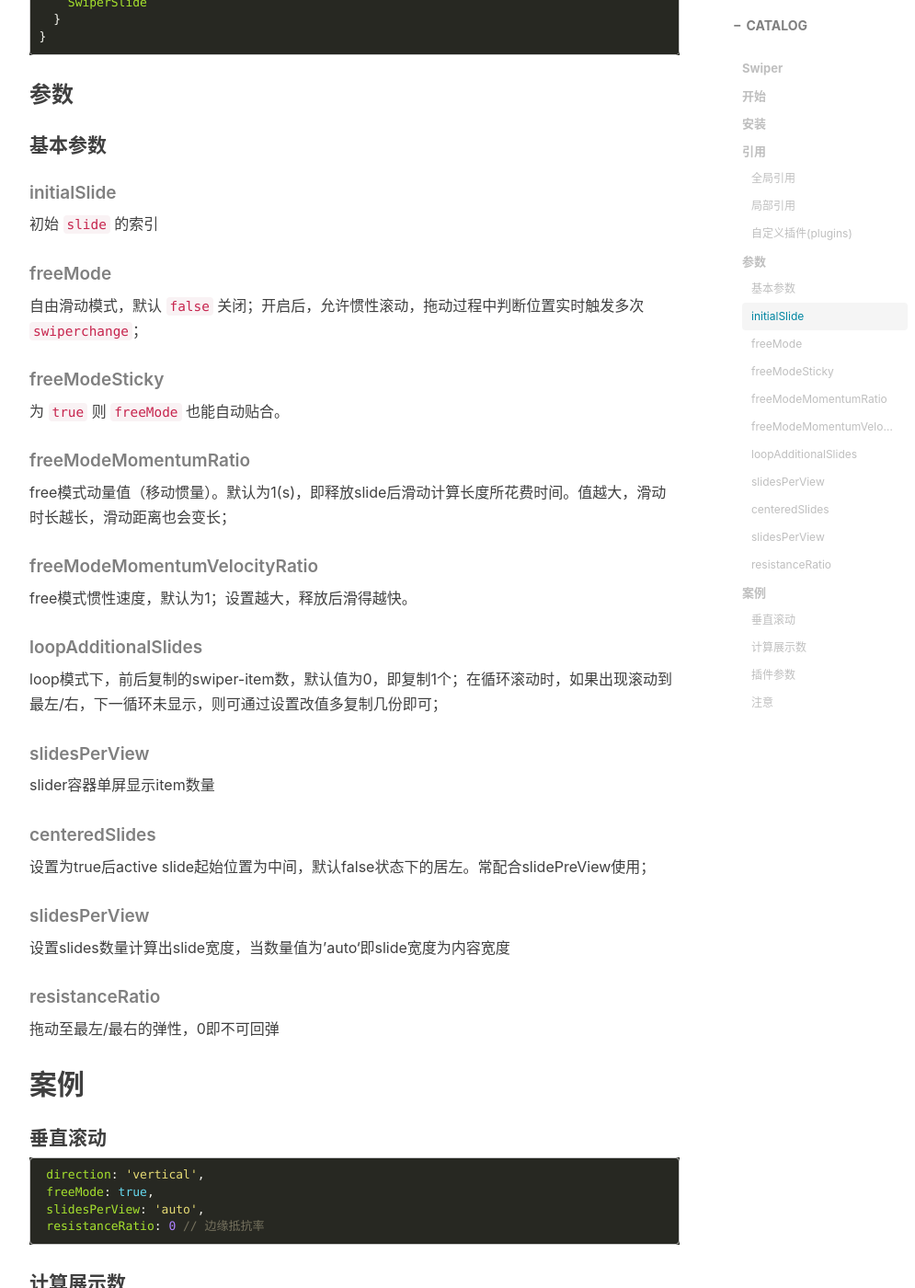
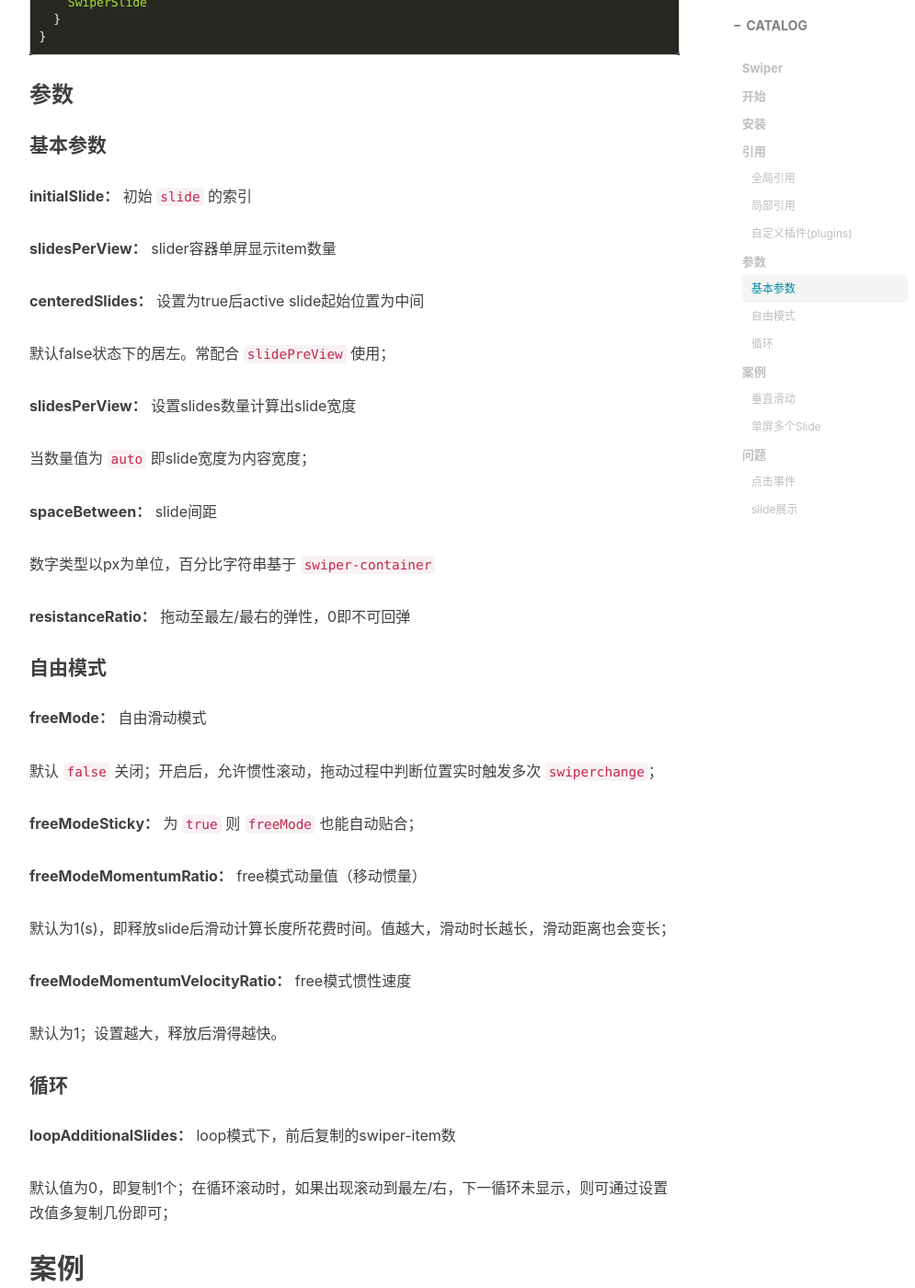
Before and after one commit to KID-1912/KID-1912.github.io, a Jekyll site: the page built from _posts/2021-7-30-Swiper.md, in a window 1280 px wide and 1400 px high, scrolled down 2642 px. Shown: the whole window at 92% size, without its empty margins (233-1228 px from the left). Built offline with Jekyll 4.4.1, drawn with Linux system fonts in a browser that asks for light colours; nearby versions of some CDN libraries; comment, search, counter and statistics services are not loaded; some of the changed text lies outside the part shown.

Commit message:
feat:note

````diff
--- a/_posts/2021-7-30-Swiper.md
+++ b/_posts/2021-7-30-Swiper.md
@@ -25,9 +25,9 @@
 npm install swiper vue-awesome-swiper --save
 ```
 
-`swiper` 是corejs，常用 `swiper4` 与 `swiper6` 版本，最新版本 `swiper7`
+`swiper` 是corejs，常用版本 `swiper4` 与 `swiper6`，最新版本 `swiper7`
 
-`vue-awesome-swiper` 是Vue的 `swiper` 组件（`swiper6` 开始，`swiper` 集成了各框架组件能力以取代 `vue-awesome-swiper`）
+`vue-awesome-swiper` 是 `swiper` 的Vue组件（`swiper6` 开始，`swiper` 集成了各框架组件能力以取代 `vue-awesome-swiper`）
 
 版本区别：[swiper简介和swiper各版本兼容性](https://www.swiper.com.cn/about/us/index.html)
 
@@ -53,7 +53,10 @@
 // import style (<= Swiper 5.x)
 import 'swiper/css/swiper.css'
 
-Vue.use(VueAwesomeSwiper, /* { default options with global component } */)
+Vue.use(
+  VueAwesomeSwiper,
+  { ... } // default options with global component
+)
 ```
 
 #### 局部引用
@@ -69,10 +72,7 @@
 <swiper :options="swiperOptions">
   <swiper-slide v-for="(item, index) in 6" :key="index">
     <div class="prize-box fs-0">
-      <img
-        class="prize-pic w-100"
-        :src="require(`@img/prize-pool/prize_${index}.png`)"
-        alt="pic"
+      <img class="prize-pic" :src="require(`@img/prize-pool/prize_${index}.png`)"
       />
     </div>
   </swiper-slide>
@@ -129,49 +129,49 @@
 
 #### 基本参数
 
-##### initialSlide
+**initialSlide：** 初始 `slide` 的索引
 
-初始 `slide` 的索引
+**slidesPerView：** slider容器单屏显示item数量
 
-##### freeMode
+**centeredSlides：** 设置为true后active slide起始位置为中间
 
-自由滑动模式，默认 `false` 关闭；开启后，允许惯性滚动，拖动过程中判断位置实时触发多次 `swiperchange`；
+默认false状态下的居左。常配合 `slidePreView` 使用；
 
-##### freeModeSticky
+**slidesPerView：** 设置slides数量计算出slide宽度
 
-为 `true` 则 `freeMode` 也能自动贴合。
+当数量值为 `auto` 即slide宽度为内容宽度；
 
-##### freeModeMomentumRatio
+**spaceBetween：** slide间距
 
-free模式动量值（移动惯量）。默认为1(s)，即释放slide后滑动计算长度所花费时间。值越大，滑动时长越长，滑动距离也会变长；
+数字类型以px为单位，百分比字符串基于 `swiper-container`
 
-##### freeModeMomentumVelocityRatio
+**resistanceRatio：** 拖动至最左/最右的弹性，0即不可回弹
 
-free模式惯性速度，默认为1；设置越大，释放后滑得越快。
+#### 自由模式
 
-##### loopAdditionalSlides
+**freeMode：** 自由滑动模式
 
-loop模式下，前后复制的swiper-item数，默认值为0，即复制1个；在循环滚动时，如果出现滚动到最左/右，下一循环未显示，则可通过设置改值多复制几份即可；
+默认 `false` 关闭；开启后，允许惯性滚动，拖动过程中判断位置实时触发多次 `swiperchange`；
 
-##### slidesPerView
+**freeModeSticky：** 为 `true` 则 `freeMode` 也能自动贴合；
 
-slider容器单屏显示item数量
+**freeModeMomentumRatio：** free模式动量值（移动惯量）
 
-##### centeredSlides
+默认为1(s)，即释放slide后滑动计算长度所花费时间。值越大，滑动时长越长，滑动距离也会变长；
 
-设置为true后active slide起始位置为中间，默认false状态下的居左。常配合slidePreView使用；
+**freeModeMomentumVelocityRatio：** free模式惯性速度
 
-##### slidesPerView
+默认为1；设置越大，释放后滑得越快。
 
-设置slides数量计算出slide宽度，当数量值为'auto‘即slide宽度为内容宽度
+#### 循环
 
-##### resistanceRatio
+**loopAdditionalSlides：** loop模式下，前后复制的swiper-item数
 
-拖动至最左/最右的弹性，0即不可回弹
+默认值为0，即复制1个；在循环滚动时，如果出现滚动到最左/右，下一循环未显示，则可通过设置改值多复制几份即可；
 
 ## 案例
 
-#### 垂直滚动
+#### 垂直滑动
 
 ```js
  direction: 'vertical',
@@ -180,7 +180,7 @@
  resistanceRatio: 0 // 边缘抵抗率
 ```
 
-#### 计算展示数
+#### 单屏多个Slide
 
 ```js
 slidesPerView: 'auto',
@@ -188,10 +188,28 @@
 spaceBetween: '1.8%',
 ```
 
-#### 插件参数
+## 问题
 
-#### 注意
+#### 点击事件
 
-1. loop循环下，绑定事件给swiper组件出现最后一屏事件触发失效问题；将事件处理在swiper初始化参数options中声明即可；
-2. 单屏显示多项时，对其scale缩放后间距不统一；让swiper-item的内容绝对定位居中
-3. h5滑动闪白，`.swiper-container` 添加 `transform: translateZ(0);`
+**loop下点击失效**
+
+loop循环下会复制slide节点，绑定slide下事件不会作用于复制节点上，导致事件失效情况；
+
+**解决：** 通过有初始化参数options的事件相关配置项绑定事件，传值通过 `data-set` 或 `realIndex` 计算；
+
+#### slide展示
+
+**单屏显示多项**
+
+单屏显示scale缩放后slide的间距不统一；
+
+**解决：** 让 swiper-item 的内容绝对定位居中或设置 `transform-origin`
+
+**滑动闪白**
+
+ios移动端滑动闪白
+
+**解决：**`.swiper-container` 添加 `transform: translateZ(0);`
+
+或 `.swiper-slide` 添加 `transform: translate3d(0, 0, 0);`
````
Also changed, not shown: _posts/2020-6-24-CSS3.md (+90 -27 lines).
